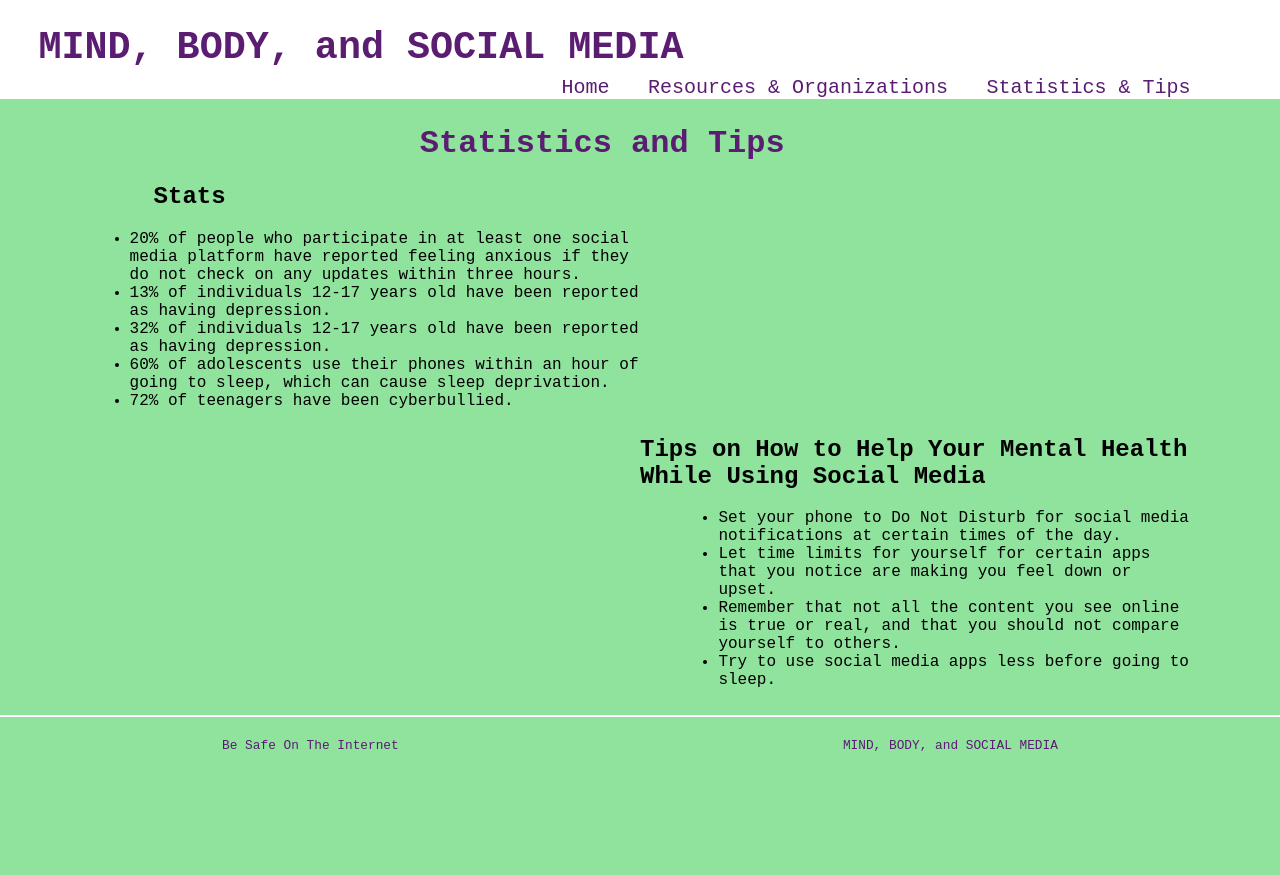
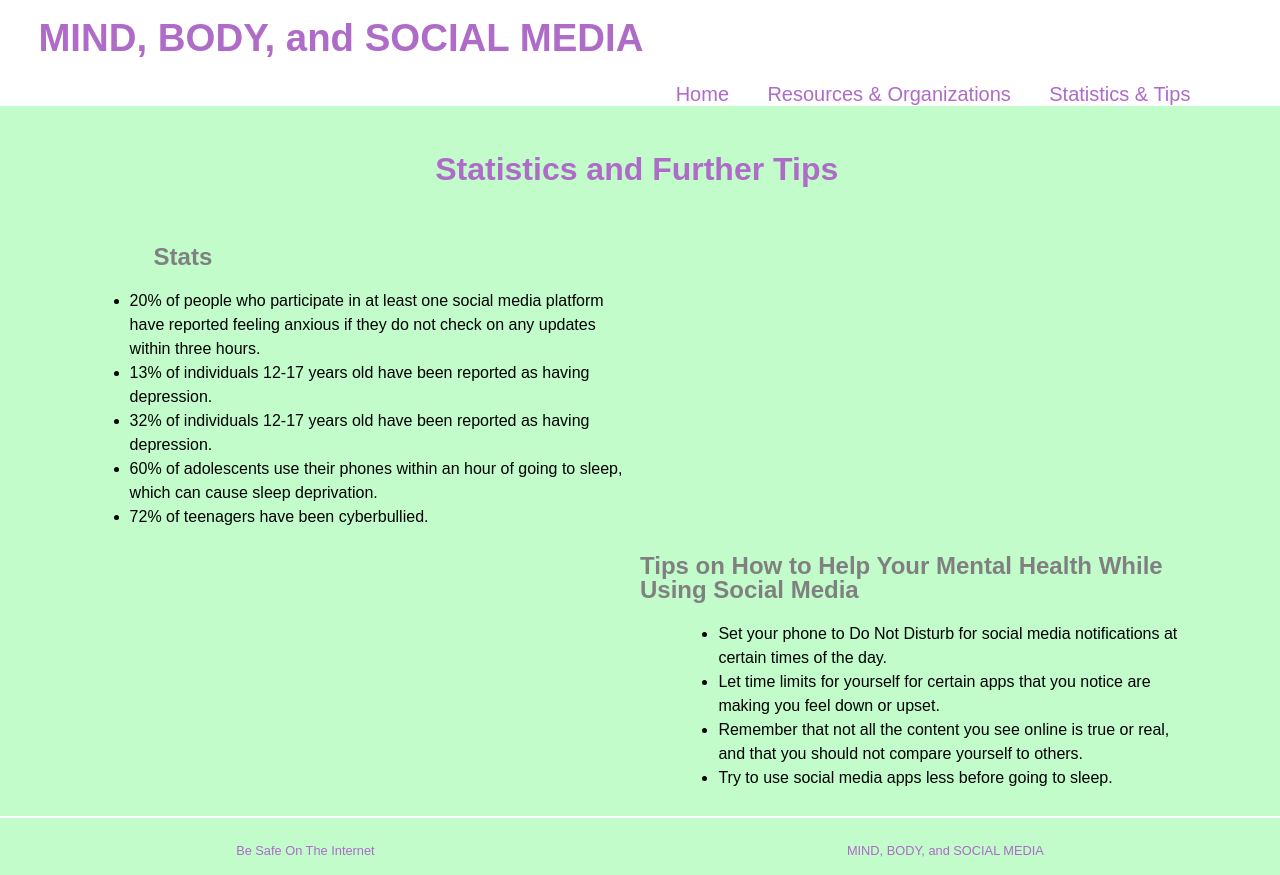
Before and after one commit to sakshiharjani/Final-Project, a plain HTML site: page stats.html in a window 1280 px wide. Before the commit the page ends 800 px from the top, so only its background shows below. Drawn offline with Linux system fonts and the light colour scheme; a web font is replaced by a local one.

Commit message:
color and font change

```diff
--- a/stats.html
+++ b/stats.html
@@ -24,7 +24,7 @@
       </div>
 
       <div id="pageInfo">
-        <h1 id="pageTitle">Statistics and Tips</h1>
+        <h1 id="pageTitle">Statistics and Further Tips</h1>
         <h2 id="pageSubtitleLeft">Stats</h2>
         <div id="pageParagraphLeft">
 
--- a/style.css
+++ b/style.css
@@ -2,8 +2,9 @@ html, body{
   /* height: 100%; */
   margin: 0px;
   padding: 0px;
-  font-family: source-code-pro, monospace;
-  background-color: #90E39D;
+  font-family: montserrat, sans-serif;
+  line-height: 24px;
+  background-color: #C2FCCB;
 }
 
 
@@ -17,7 +18,7 @@ html, body{
 }
 
 #title {
-  color: #5A1D71;
+  color: #AE6BC7;
   font-size: 3vw;
   font-weight: 900;
   margin-left: 3vw;
@@ -38,7 +39,8 @@ html, body{
   text-decoration: none;
   padding-right: 3vw;
   font-size: 2.5vmin;
-  color: #5A1D71;
+  color: #AE6BC7;
+  margin-top: 2vw;
 }
 
 .navButton:hover {
@@ -53,7 +55,7 @@ html, body{
   display: flex;
   flex-direction: row;
   border-style: double;
-  border-color: #5A1D71;
+  border-color: #AE6BC7;
   position: static;
 
 }
@@ -68,7 +70,7 @@ html, body{
   padding-right: 2vw;
   font-size: 1.2vw;
   font-weight: 300;
-  text-align: justify;
+
 }
 
 #subInfo {
@@ -82,7 +84,7 @@ html, body{
 #subTitle {
   font-weight: 800;
   font-size: 2.5vw;
-  color: #5A1D71;
+  color: #AE6BC7;
 }
 
 #subParagraph{
@@ -102,13 +104,16 @@ html, body{
 }
 
 #pageTitle {
-  padding-left: 30%;
+  padding-left: 27vw;
+  padding-top: 2vw;
+  margin-bottom: 5vw;
   font-weight: 800;
   font-size: 2.5vw;
-  color: #5A1D71;
+  color: #AE6BC7;
 }
 
 #pageSubtitleLeft {
+  color: grey;
   margin-left: 5vw;
 }
 
@@ -125,6 +130,7 @@ html, body{
 }
 
 #pageSubtitleRight {
+  color: grey;
   margin-left: 50%;
 }
 
@@ -143,7 +149,7 @@ html, body{
 
 li a {
   text-decoration: none;
-  color: #5A1D71;
+  color: #AE6BC7;
   font-weight: bold;
 }
 
@@ -176,5 +182,5 @@ hr {
 
 .footerContents {
   font-size: 1vw;
-  color: #5A1D71;
+  color: #AE6BC7;
 }
```
